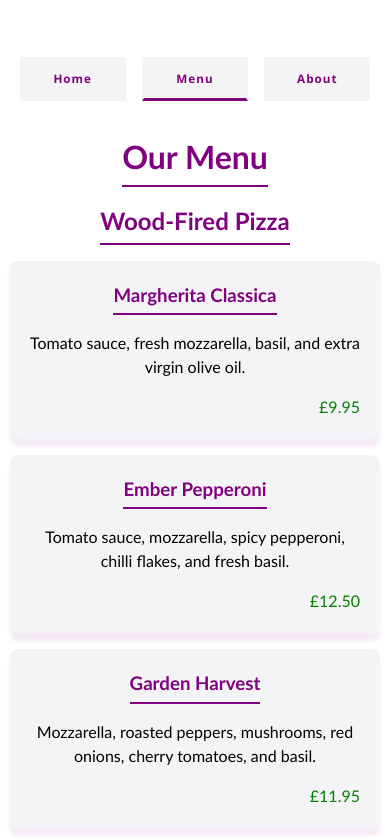
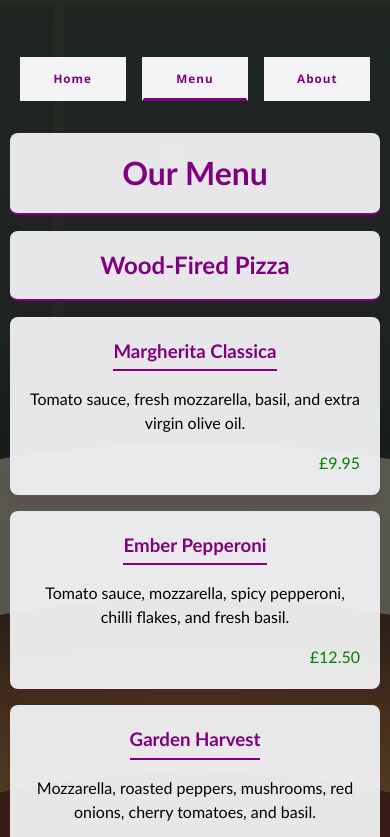
Before and after one commit to maqboolwebdev-stack/Restaurant-Page, a website built with webpack: page src/template.html in a window 390 px wide. Both pictures are taken after a click on the button "Menu". Shown: the top 837 px of the page. Built offline with nearby package versions, Linux system fonts and the light colour scheme.

Commit message:
style: add background images
I have set a different background for each
navigation link (Home, Menu, About) upon selection

```diff
--- a/src/about/about.js
+++ b/src/about/about.js
@@ -7,6 +7,7 @@ function loadAbout() {
   // add style to about when about page load
   setActiveNav('about-btn');
   document.title = 'About | Ember & Olive';
+  document.body.dataset.page = 'about';
 
   // creating elements
   const storyContainer = document.createElement('section');
--- a/src/home/home.css
+++ b/src/home/home.css
@@ -87,8 +87,9 @@
 
 .link {
   text-decoration: none;
-  color: var(--primary-color);
+  color: #fff;
   padding: 0.5rem;
+  text-shadow: 0 1px 5px rgba(0, 0, 0, 0.8);
 }
 
 .link:hover {
--- a/src/home/home.js
+++ b/src/home/home.js
@@ -8,6 +8,7 @@ function loadHome() {
   // add style to home-btn when home page load
   setActiveNav('home-btn');
   document.title = 'Home | Ember & Olive';
+  document.body.dataset.page = 'home';
 
   // creating elements
   const headingContainer = document.createElement('header');
--- a/src/menu/menu.css
+++ b/src/menu/menu.css
@@ -39,6 +39,16 @@
   border-bottom: 2px solid var(--primary-color);
 }
 
+.menu-content > .menu-items-heading,
+.menu-category > .menu-items-heading {
+  width: min(100%, var(--content-card-width));
+  padding: 1rem var(--card-padding);
+  text-align: center;
+  background-color: var(--container-background-color);
+  border-radius: var(--card-radius);
+  box-shadow: var(--card-shadow);
+}
+
 @media (max-width: 768px) {
   .menu-content {
     width: calc(100% - 2rem);
--- a/src/menu/menu.js
+++ b/src/menu/menu.js
@@ -33,6 +33,7 @@ export function loadMenu() {
   // add style menuBtn when Menu load
   setActiveNav('menu-btn');
   document.title = 'Menu | Ember & Olive';
+  document.body.dataset.page = 'menu';
 
   // add style class for Menu main container
   contentBox.className = 'menu-content';
--- a/src/styles/styles.css
+++ b/src/styles/styles.css
@@ -45,6 +45,32 @@ body {
   font-family: var(--primary-font-family);
 }
 
+body[data-page] {
+  background-color: #211c19;
+  background-position: center;
+  background-repeat: no-repeat;
+  background-size: cover;
+  background-attachment: fixed;
+}
+
+body[data-page='home'] {
+  background-image:
+    linear-gradient(rgba(18, 13, 11, 0.58), rgba(18, 13, 11, 0.68)),
+    url('../assets/images/home-table.svg');
+}
+
+body[data-page='menu'] {
+  background-image:
+    linear-gradient(rgba(15, 20, 17, 0.62), rgba(15, 20, 17, 0.72)),
+    url('../assets/images/menu-spread.svg');
+}
+
+body[data-page='about'] {
+  background-image:
+    linear-gradient(rgba(22, 16, 13, 0.62), rgba(22, 16, 13, 0.72)),
+    url('../assets/images/about-interior.svg');
+}
+
 .home-content-container,
 .menu-content,
 .about-content-box {
@@ -85,7 +111,8 @@ nav {
 }
 
 .btn:hover {
-  background-color: var(--header-button-hover-bg-color);
+  background-color: var(--primary-color);
+  color: white;
   border-bottom: 0.313rem solid var(--primary-color);
 }
 
@@ -93,9 +120,6 @@ nav {
   border-color: var(--primary-color);
 }
 
-.btn:active {
-  background-color: transparent;
-}
 
 .btn.is-active {
   border-bottom: 0.313rem solid var(--primary-color);
@@ -129,3 +153,10 @@ nav {
     width: calc(100% - 1.25rem);
   }
 }
+
+@media (max-width: 768px) {
+  body[data-page] {
+    background-attachment: scroll;
+    background-position: center top;
+  }
+}
--- a/src/styles/variables.css
+++ b/src/styles/variables.css
@@ -1,7 +1,7 @@
 :root {
   --primary-color: hsl(300, 100%, 25%);
   --body-background-color: hsl(0, 0%, 100%);
-  --container-background-color: hsl(240, 11%, 96%);
+  --container-background-color: hsla(240, 11%, 96%, 0.94);
   --header-button-bg-color: hsl(240, 10%, 96%);
   --header-button-hover-bg-color: hsla(0, 0%, 0%, 0.1);
   --header-font-family: 'Segoe UI', Tahoma, Geneva, Verdana, sans-serif;
```
Also changed, not shown: src/assets/images/about-interior.svg (added), src/assets/images/home-table.svg (added), src/assets/images/menu-spread.svg (added).
